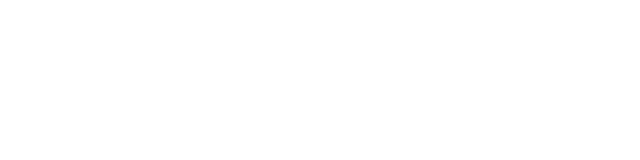
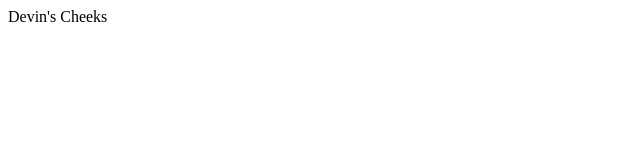
Before and after one commit to chadhindsight/react-redux-typescript, a React (Create React App) app: page / in a window 1280 px wide. Shown: the top 160 px of the page, without its empty margins (0-640 px from the left). Built offline with nearby package versions, Linux system fonts and the light colour scheme.

Commit message:
Initial setup of provider

```diff
--- a/src/components/App.tsx
+++ b/src/components/App.tsx
@@ -4,7 +4,7 @@ export class App extends Component {
     render() {
         return (
             <div>
-
+                Devin's Cheeks
             </div>
         );
     }
--- a/src/index.tsx
+++ b/src/index.tsx
@@ -3,8 +3,15 @@ import ReactDOM from 'react-dom';
 import { createStore, applyMiddleware } from 'redux';
 import { Provider } from 'react-redux';
 import thunk from 'redux-thunk';
-import { App } from './components/App'
+import { App } from './components/App';
+import { reducers } from './reducers';
 
-ReactDOM.render(<App />, document.getElementById('root'));
-// NB: When using a class component in React wit Typescript you can pass in two generics: One for props, and one for state.
+const store = createStore(reducers, applyMiddleware(thunk));
+
+ReactDOM.render(
+    <Provider store={store}>
+        <App />
+    </Provider>,
+    document.querySelector('#root')
+);// NB: When using a class component in React wit Typescript you can pass in two generics: One for props, and one for state.
 // If you do state this way, you overwrite state in the React.Component class
--- /dev/null
+++ b/src/reducers/index.ts
@@ -0,0 +1,9 @@
+import { combineReducers } from 'redux';
+// import { todosReducer } from './todos';
+// import { Todo } from '../actions';
+
+
+
+export const reducers = combineReducers({
+    counter: () => 1
+});
```
